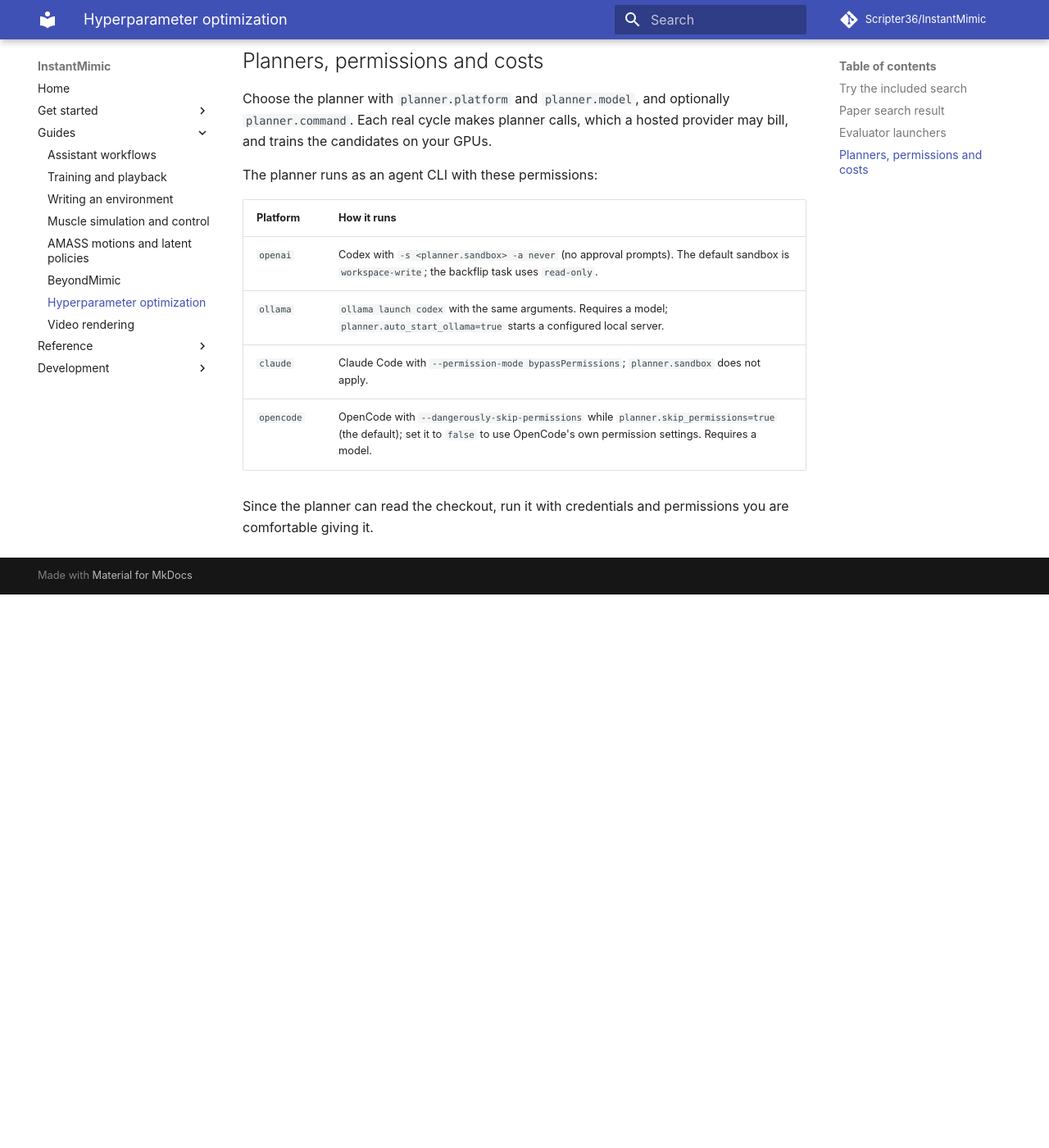
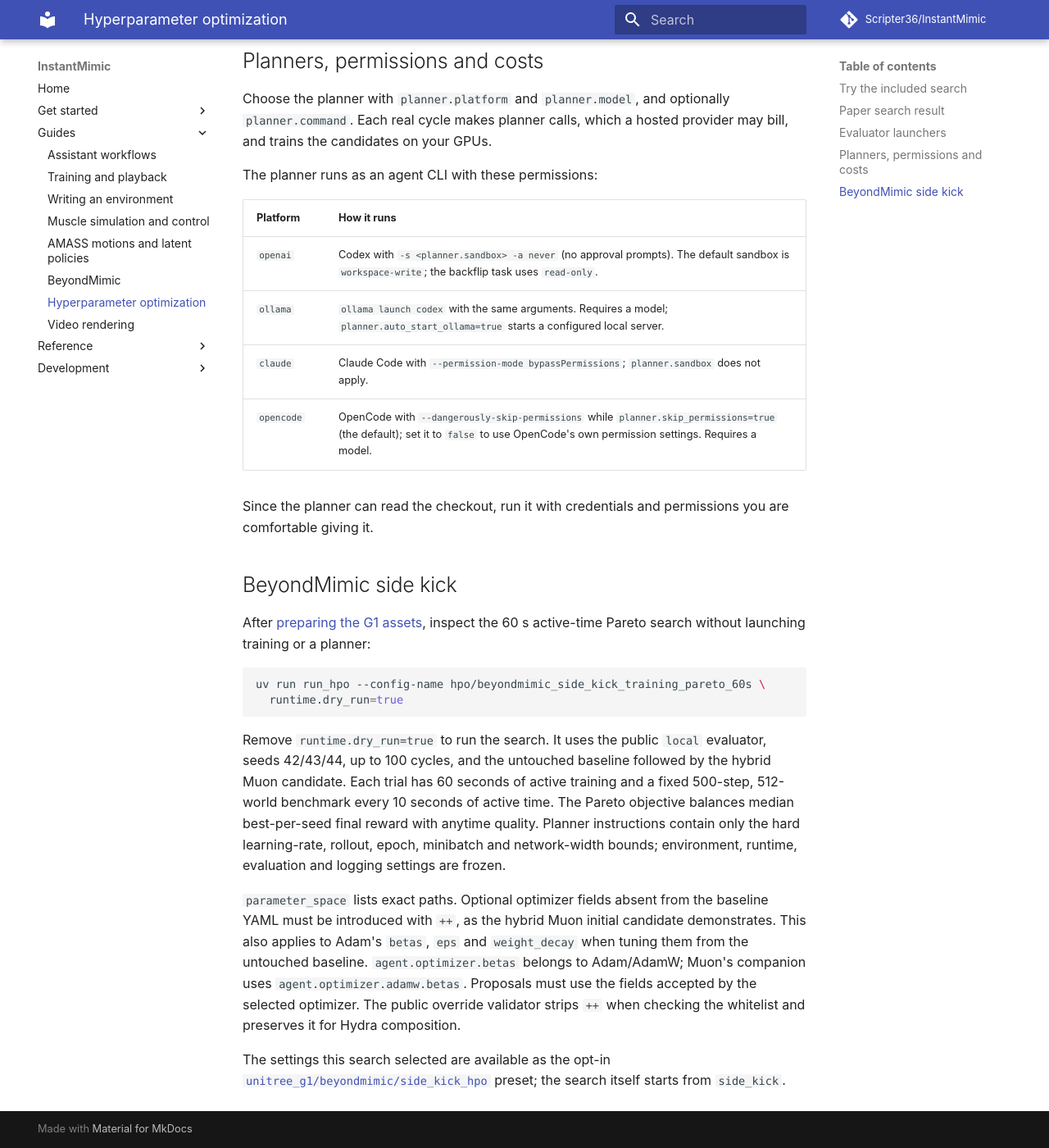
Before and after one commit to Scripter36/InstantMimic, an MkDocs documentation site: the page built from docs/guides/hpo.md, in a window 1280 px wide and 1400 px high, scrolled down 1863 px. Shown: the whole window at 82% size. Built offline with MkDocs 1.6.1 and Material for MkDocs 9.7.7, drawn with Linux system fonts in a browser that asks for light colours; comment, search, counter and statistics services are not loaded; before the commit the page ends 2588 px from its top, so only the background shows below that.

Commit message:
feat(hpo): add the BeyondMimic side-kick search and its selected preset
hpo/beyondmimic_side_kick_training_pareto_60s searches training-only settings
under a 60 s active-time Pareto objective on seeds 42/43/44.
unitree_g1/beyondmimic/side_kick_hpo is the opt-in configuration that search
selected (hybrid Muon, rollouts 16, epochs 3, wider critic).

Verification: HPO dry-run; composed side_kick_hpo equals side_kick plus the 20
selected overrides; config validation (79 tasks); mkdocs build --strict.

Co-Authored-By: Claude Opus 5.5 <noreply@anthropic.com>

````diff
--- a/docs/guides/hpo.md
+++ b/docs/guides/hpo.md
@@ -91,3 +91,34 @@ The planner runs as an agent CLI with these permissions:
 
 Since the planner can read the checkout, run it with credentials and permissions
 you are comfortable giving it.
+
+## BeyondMimic side kick
+
+After [preparing the G1 assets](beyondmimic.md#prepare-the-g1-model-and-motion),
+inspect the 60 s active-time Pareto search without launching training or a planner:
+
+```bash
+uv run run_hpo --config-name hpo/beyondmimic_side_kick_training_pareto_60s \
+  runtime.dry_run=true
+```
+
+Remove `runtime.dry_run=true` to run the search. It uses the public `local`
+evaluator, seeds 42/43/44, up to 100 cycles, and the untouched baseline followed
+by the hybrid Muon candidate. Each trial has 60 seconds of active training and
+a fixed 500-step, 512-world benchmark every 10 seconds of active time. The Pareto
+objective balances median best-per-seed final reward with anytime quality.
+Planner instructions contain only the hard learning-rate, rollout, epoch,
+minibatch and network-width bounds; environment, runtime, evaluation and logging
+settings are frozen.
+
+`parameter_space` lists exact paths. Optional optimizer fields absent from the
+baseline YAML must be introduced with `++`, as the hybrid Muon initial candidate
+demonstrates. This also applies to Adam's `betas`, `eps` and `weight_decay` when
+tuning them from the untouched baseline. `agent.optimizer.betas` belongs to
+Adam/AdamW; Muon's companion uses `agent.optimizer.adamw.betas`. Proposals must
+use the fields accepted by the selected optimizer. The public override validator
+strips `++` when checking the whitelist and preserves it for Hydra composition.
+
+The settings this search selected are available as the opt-in
+[`unitree_g1/beyondmimic/side_kick_hpo`](beyondmimic.md#use-the-hpo-configuration)
+preset; the search itself starts from `side_kick`.
````
Also changed, not shown: docs/guides/beyondmimic.md (+15 -0 lines), 2 other files.
